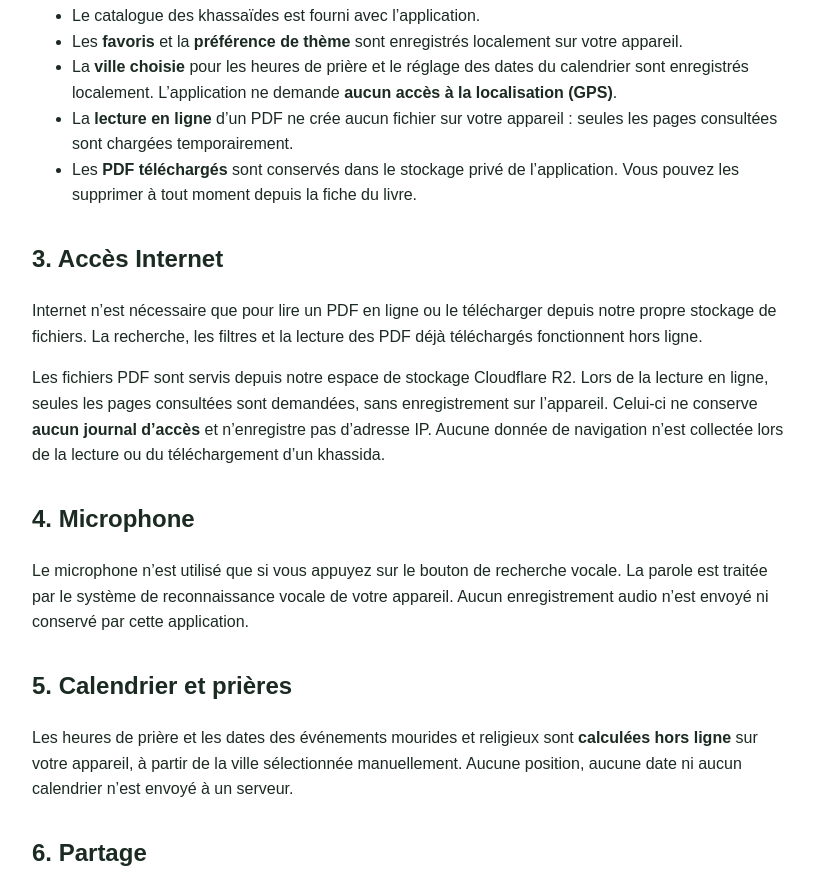
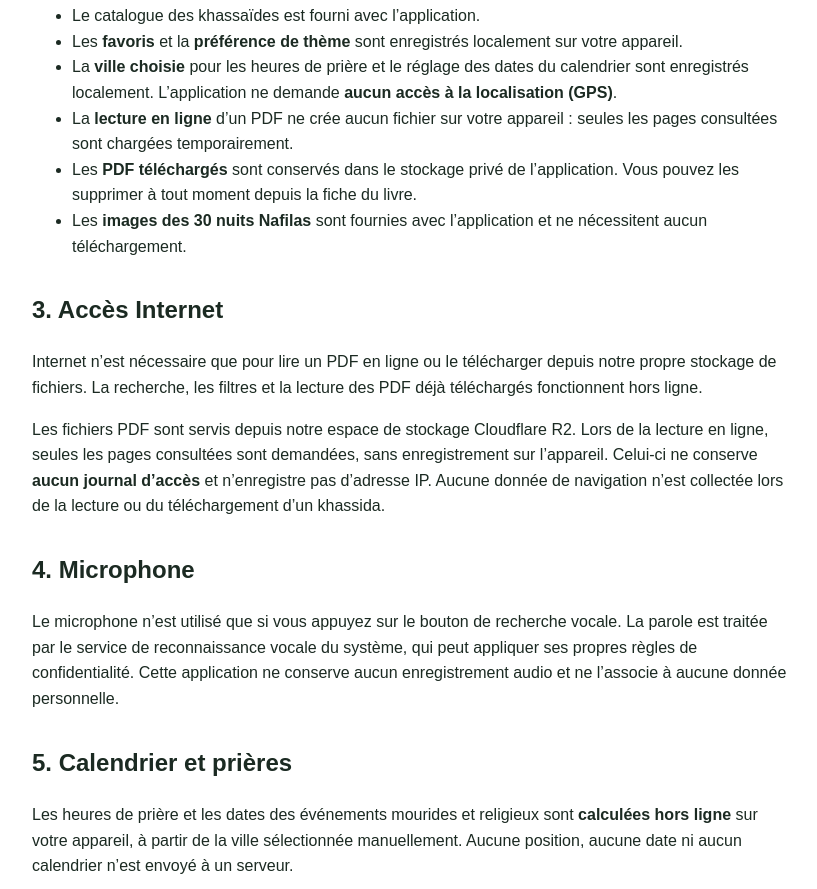
Before and after one commit to fgsfalilou/khassida-privacy, a plain HTML site: page index.html in a window 1280 px wide. Shown: the part 434-1323 px from the top of the page, without its empty margins (228-1045 px from the left). Drawn offline with Linux system fonts and the light colour scheme.

Commit message:
Mise a jour Nafilas du Ramadan et confidentialite

```diff
--- a/index.html
+++ b/index.html
@@ -26,6 +26,7 @@
     <li>La <strong>ville choisie</strong> pour les heures de prière et le réglage des dates du calendrier sont enregistrés localement. L’application ne demande <strong>aucun accès à la localisation (GPS)</strong>.</li>
     <li>La <strong>lecture en ligne</strong> d’un PDF ne crée aucun fichier sur votre appareil : seules les pages consultées sont chargées temporairement.</li>
     <li>Les <strong>PDF téléchargés</strong> sont conservés dans le stockage privé de l’application. Vous pouvez les supprimer à tout moment depuis la fiche du livre.</li>
+    <li>Les <strong>images des 30 nuits Nafilas</strong> sont fournies avec l’application et ne nécessitent aucun téléchargement.</li>
   </ul>
 
   <h2>3. Accès Internet</h2>
@@ -33,7 +34,7 @@
   <p>Les fichiers PDF sont servis depuis notre espace de stockage Cloudflare R2. Lors de la lecture en ligne, seules les pages consultées sont demandées, sans enregistrement sur l’appareil. Celui-ci ne conserve <strong>aucun journal d’accès</strong> et n’enregistre pas d’adresse IP. Aucune donnée de navigation n’est collectée lors de la lecture ou du téléchargement d’un khassida.</p>
 
   <h2>4. Microphone</h2>
-  <p>Le microphone n’est utilisé que si vous appuyez sur le bouton de recherche vocale. La parole est traitée par le système de reconnaissance vocale de votre appareil. Aucun enregistrement audio n’est envoyé ni conservé par cette application.</p>
+  <p>Le microphone n’est utilisé que si vous appuyez sur le bouton de recherche vocale. La parole est traitée par le service de reconnaissance vocale du système, qui peut appliquer ses propres règles de confidentialité. Cette application ne conserve aucun enregistrement audio et ne l’associe à aucune donnée personnelle.</p>
 
   <h2>5. Calendrier et prières</h2>
   <p>Les heures de prière et les dates des événements mourides et religieux sont <strong>calculées hors ligne</strong> sur votre appareil, à partir de la ville sélectionnée manuellement. Aucune position, aucune date ni aucun calendrier n’est envoyé à un serveur.</p>
```
